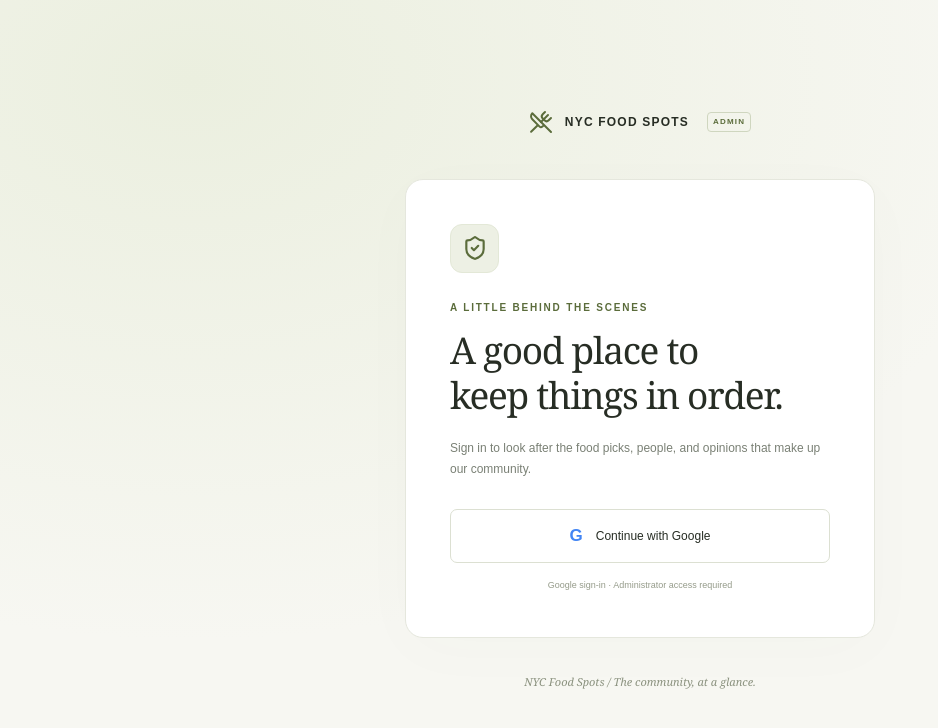
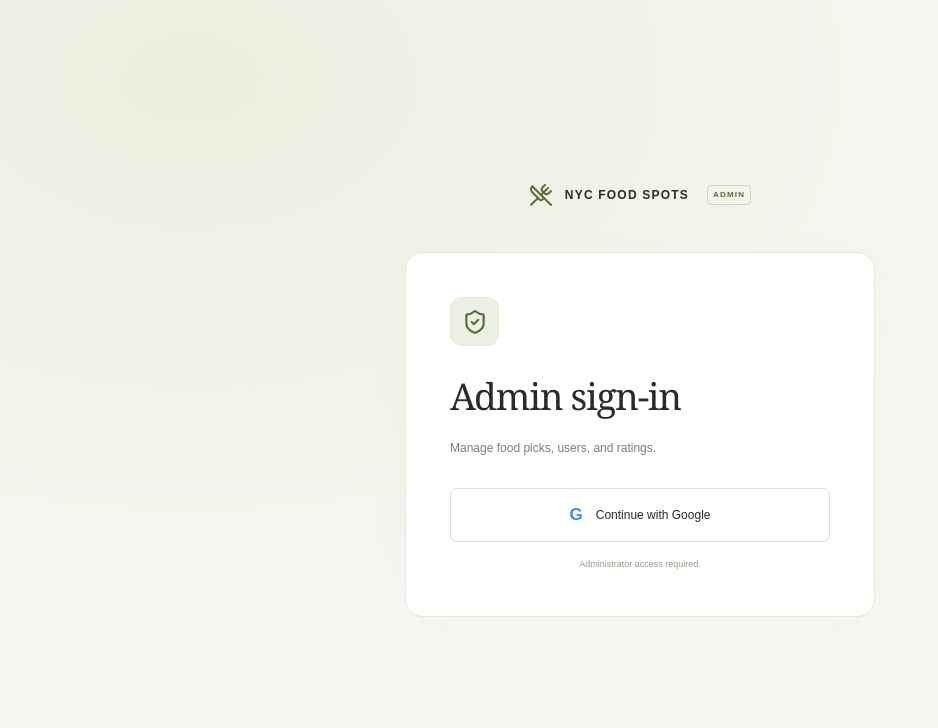
Before and after one commit to AngelaGu706/humor-admin, a Next.js app: page /login in a window 1280 px wide. Shown: the top 728 px of the page, without its empty margins (0-938 px from the left). Built offline with nearby package versions, Linux system fonts and the light colour scheme; no server answers.

Commit message:
Simplify admin copy: app/login

```diff
--- a/app/login/page.tsx
+++ b/app/login/page.tsx
@@ -4,9 +4,9 @@ export default async function Login({ searchParams }: { searchParams: Promise<{
   const { error } = await searchParams;
   const configured = Boolean(process.env.NEXT_PUBLIC_SUPABASE_URL && process.env.NEXT_PUBLIC_SUPABASE_PUBLISHABLE_KEY);
   return <main className="auth-page"><div className="auth-brand"><UtensilsCrossed size={24} /> NYC FOOD SPOTS <span>ADMIN</span></div>
-    <section className="auth-card"><div className="icon-tile"><ShieldCheck size={26}/></div><p className="eyebrow">A LITTLE BEHIND THE SCENES</p>
-      <h1>A good place to<br/>keep things in order.</h1><p className="muted">Sign in to look after the food picks, people, and opinions that make up our community.</p>
+    <section className="auth-card"><div className="icon-tile"><ShieldCheck size={26}/></div>
+      <h1>Admin sign-in</h1><p className="muted">Manage food picks, users, and ratings.</p>
       {configured ? <LoginButton failed={Boolean(error)}/> : <p className="notice">Connect the Supabase environment variables to enable sign-in.</p>}
-      <p className="auth-note">Google sign-in · Administrator access required</p>
-    </section><p className="auth-footer">NYC Food Spots / The community, at a glance.</p></main>;
+      <p className="auth-note">Administrator access required.</p>
+    </section></main>;
 }
```
